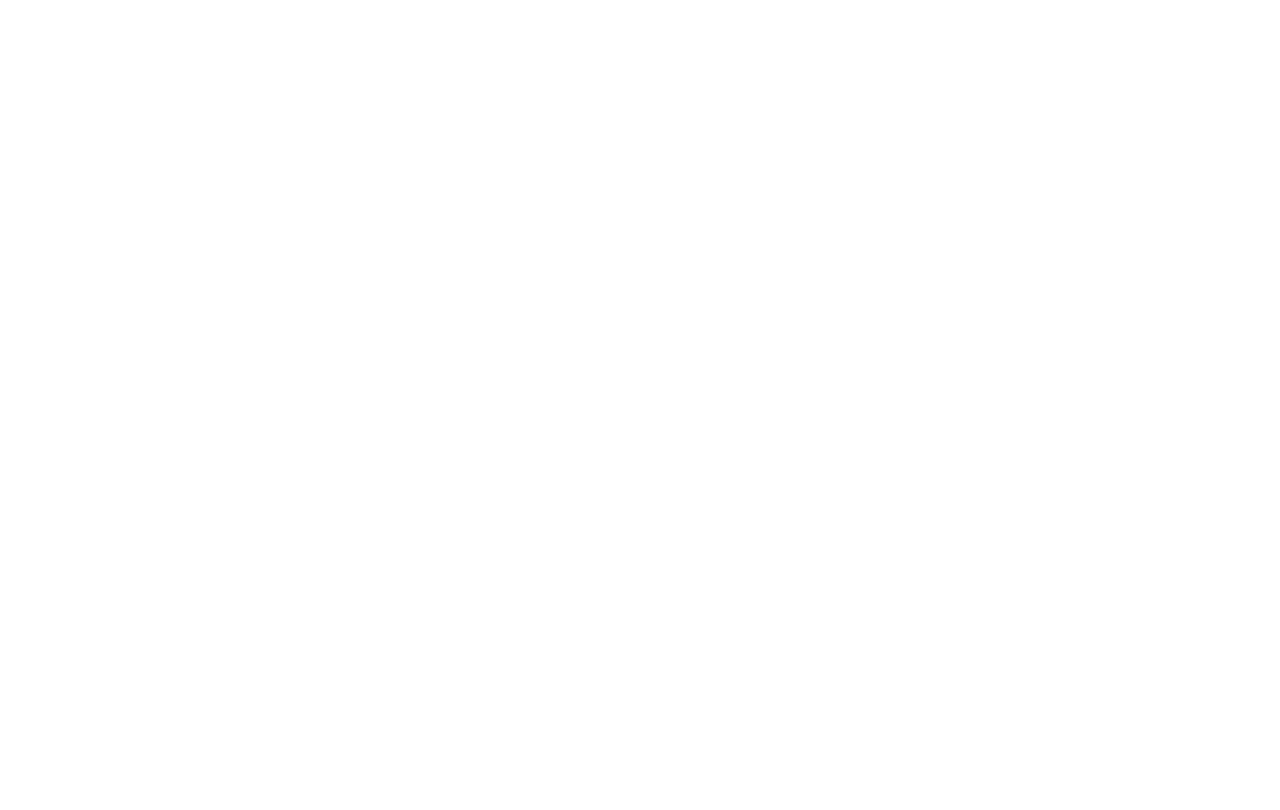
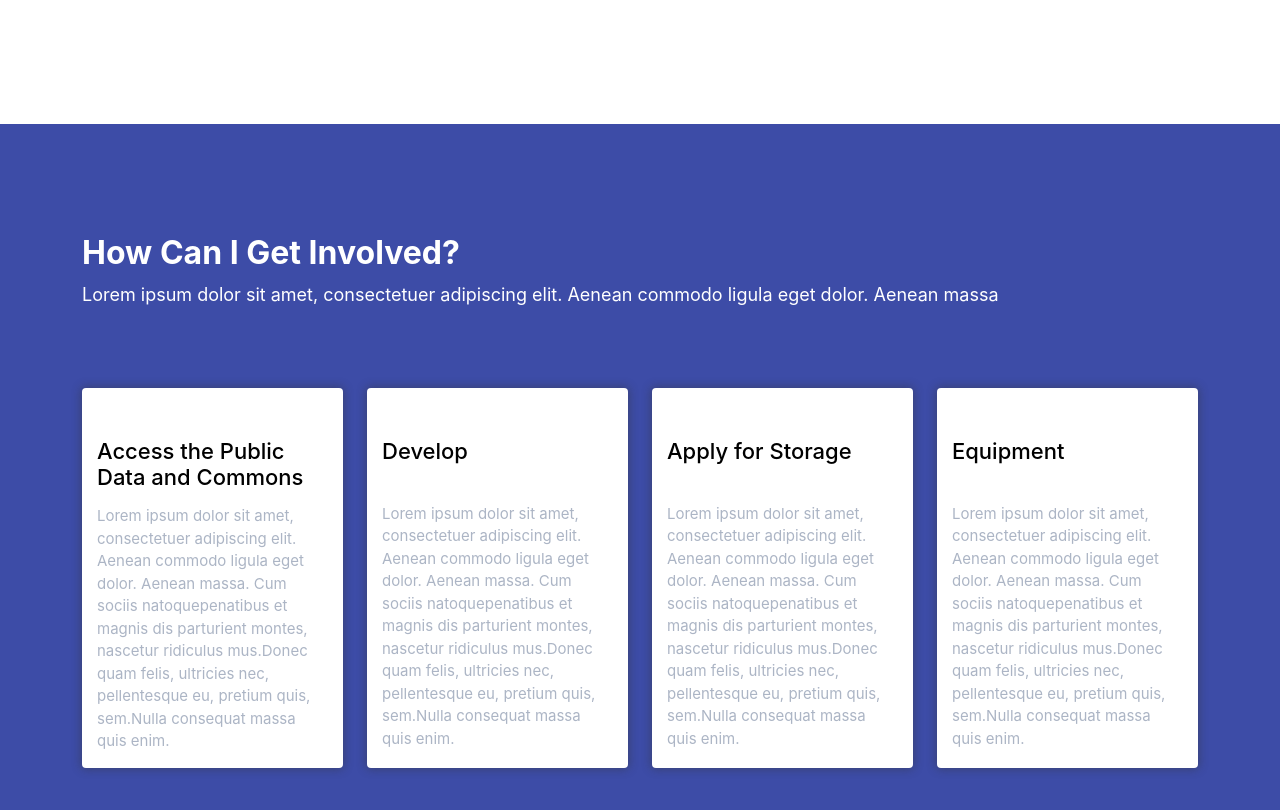
Before and after one commit to mdmonir027/virtu-pharma, a React (Create React App) app: page / in a window 1280 px wide. Shown: the part 7820-8630 px from the top of the page. Before the commit the page ends 7944 px from the top, so only its background shows below. Built offline with nearby package versions, Linux system fonts and the light colour scheme.

Commit message:
how to get involved section

```diff
--- /dev/null
+++ b/src/components/HowGetInvolved/index.js
@@ -0,0 +1,54 @@
+import React from 'react';
+import style from './index.module.css';
+const items = [
+  {
+    id: 1,
+    title: 'Access the Public Data and Commons',
+    text: 'Lorem ipsum dolor sit amet, consectetuer adipiscing elit. Aenean commodo ligula eget dolor. Aenean massa. Cum sociis natoquepenatibus et magnis dis parturient montes, nascetur ridiculus mus.Donec quam felis, ultricies nec, pellentesque eu, pretium quis, sem.Nulla consequat massa quis enim.',
+  },
+  {
+    id: 2,
+    title: 'Develop',
+    text: 'Lorem ipsum dolor sit amet, consectetuer adipiscing elit. Aenean commodo ligula eget dolor. Aenean massa. Cum sociis natoquepenatibus et magnis dis parturient montes, nascetur ridiculus mus.Donec quam felis, ultricies nec, pellentesque eu, pretium quis, sem.Nulla consequat massa quis enim.',
+  },
+  {
+    id: 3,
+    title: 'Apply for Storage',
+    text: 'Lorem ipsum dolor sit amet, consectetuer adipiscing elit. Aenean commodo ligula eget dolor. Aenean massa. Cum sociis natoquepenatibus et magnis dis parturient montes, nascetur ridiculus mus.Donec quam felis, ultricies nec, pellentesque eu, pretium quis, sem.Nulla consequat massa quis enim.',
+  },
+  {
+    id: 4,
+    title: 'Equipment',
+    text: 'Lorem ipsum dolor sit amet, consectetuer adipiscing elit. Aenean commodo ligula eget dolor. Aenean massa. Cum sociis natoquepenatibus et magnis dis parturient montes, nascetur ridiculus mus.Donec quam felis, ultricies nec, pellentesque eu, pretium quis, sem.Nulla consequat massa quis enim.',
+  },
+];
+
+const HowGetInvolved = () => {
+  return (
+    <div className={style.main}>
+      <div className='container'>
+        <div className={style.sectionHeader}>
+          <h2 className={style.sectionTitle}>How Can I Get Involved?</h2>
+          <p className={style.sectionSubTitle}>
+            Lorem ipsum dolor sit amet, consectetuer adipiscing elit. Aenean
+            commodo ligula eget dolor. Aenean massa
+          </p>
+        </div>
+        <div className={style.items}>
+          <div className='row'>
+            {items.map((item) => (
+              <div className='col-md-3' key={item.count}>
+                <div className={style.item}>
+                  <h5 className={style.title}>{item.title}</h5>
+                  <p className={style.text}>{item.text}</p>
+                </div>
+              </div>
+            ))}
+          </div>
+        </div>
+      </div>
+    </div>
+  );
+};
+
+export default HowGetInvolved;
--- /dev/null
+++ b/src/components/HowGetInvolved/index.module.css
@@ -0,0 +1,42 @@
+.main {
+  padding-top: 110px;
+  padding-bottom: 110px;
+  background: #3d4ca7;
+  color: #fff;
+}
+
+.sectionTitle {
+  color: #fff;
+  font-weight: bold;
+  /* font-family: 'Josefin Sans', sans-serif; */
+}
+.sectionSubTitle {
+  font-size: 18px;
+}
+
+.items {
+  margin-top: 80px;
+}
+.item {
+  padding-right: 15px;
+  padding-left: 15px;
+  box-shadow: 0 0 10px 1px #34343475;
+  background: #fff;
+  padding: 20px 15px;
+  height: 380px;
+  border-radius: 4px;
+}
+
+.title {
+  font-size: 22px;
+  margin: 0;
+  color: #000;
+  margin-top: 30px;
+  margin-bottom: 15px;
+  min-height: 50px;
+}
+
+.text {
+  font-size: 15px;
+  color: #acb5c5;
+}
--- a/src/pages/Home/index.js
+++ b/src/pages/Home/index.js
@@ -3,6 +3,7 @@
 import GlobalNetwork from '../../components/GlobalNetwork';
 import Header from '../../components/Header';
 import Hero from '../../components/Hero';
+import HowGetInvolved from '../../components/HowGetInvolved';
 import HowToUse from '../../components/HowToUse';
 import PoweringPartner from '../../components/PowerPartner';
 import ProvenExperts from '../../components/ProvenExpers';
@@ -28,6 +29,7 @@
         <TeachingLab />
         <HowToUse />
         <StartWithUs />
+        <HowGetInvolved />
       </div>
     </div>
   );
```
